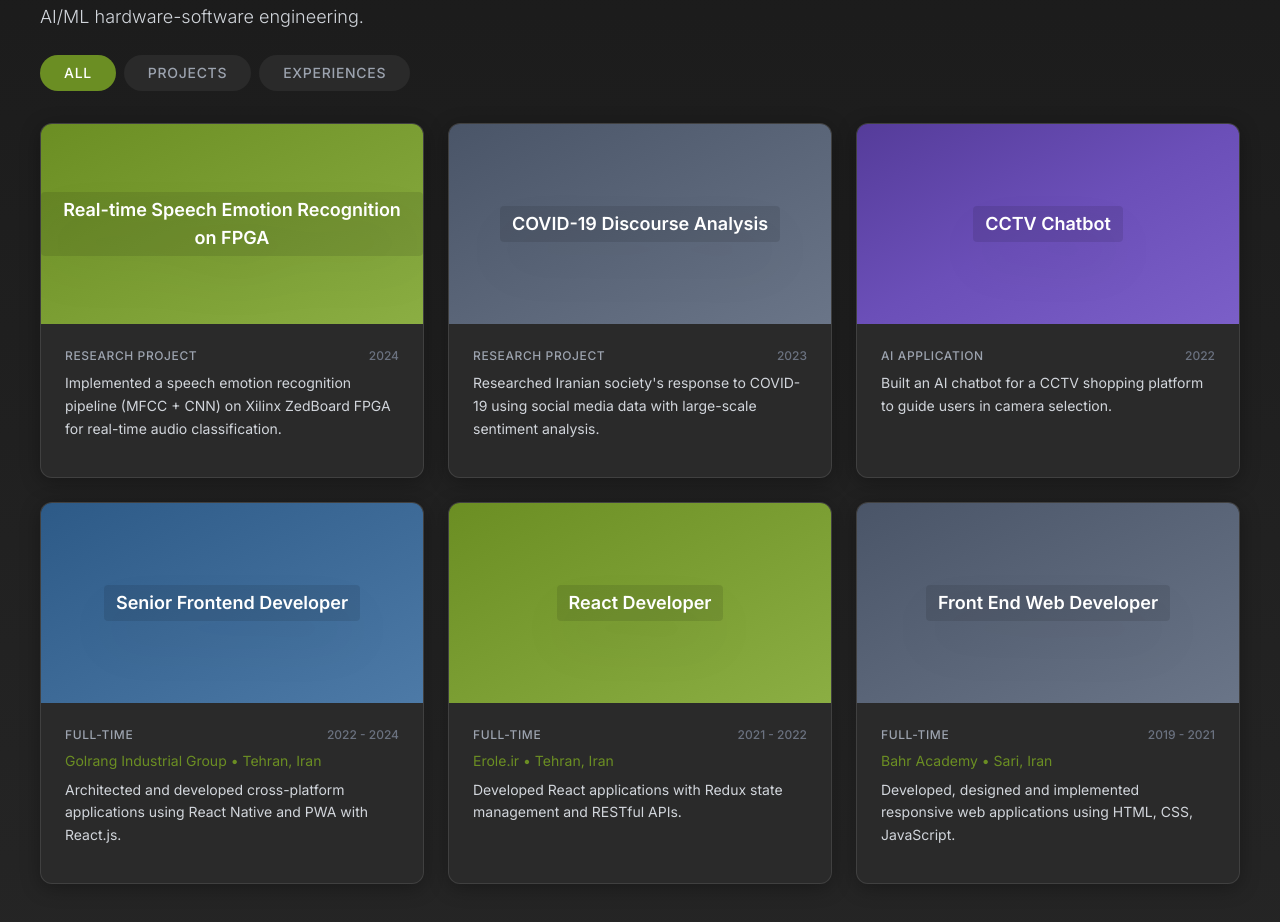
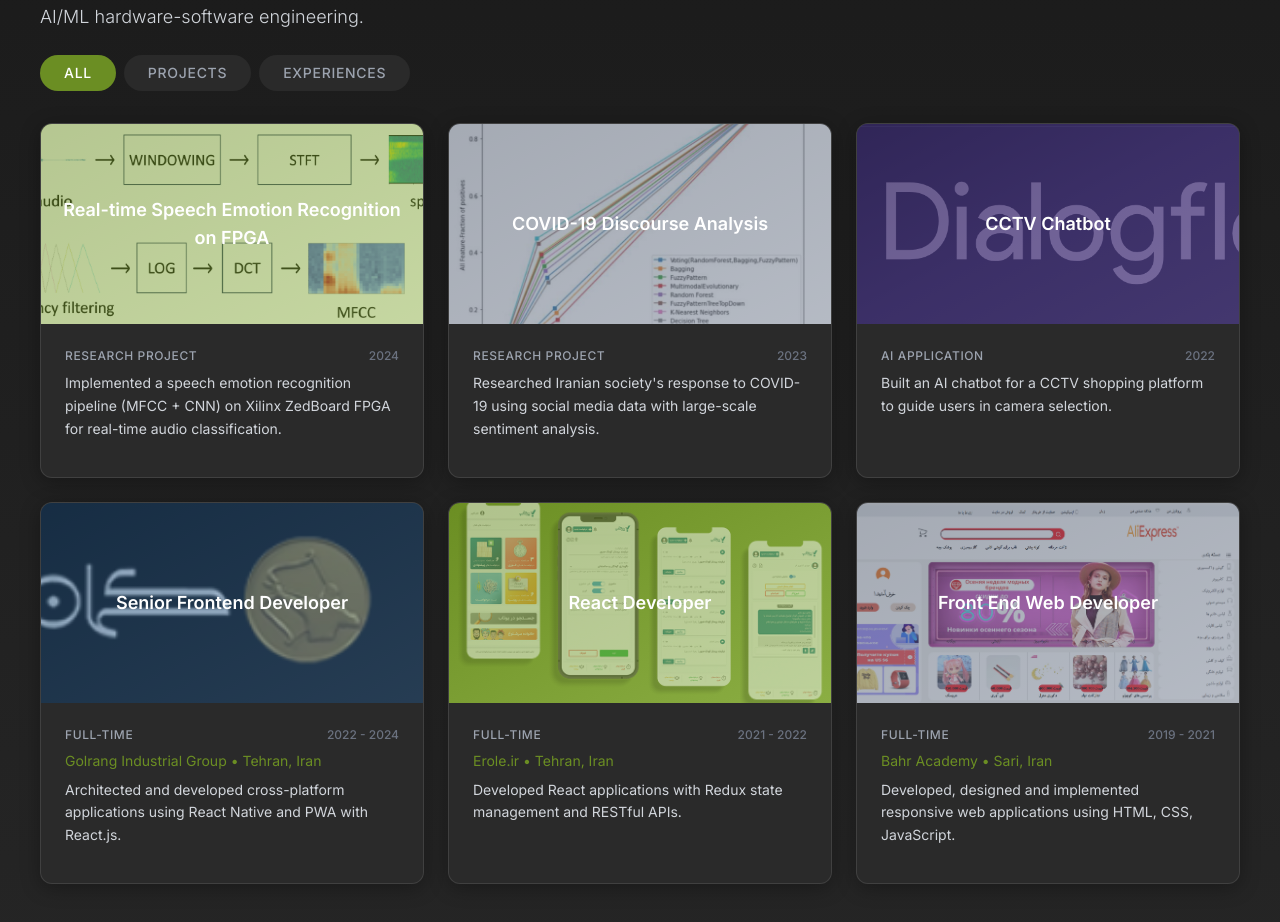
Before and after one commit to nzrnaghme/Cursor, a React (Vite) app: page / in a window 1280 px wide. Shown: the part 2188-3110 px from the top of the page. Built offline with nearby package versions, Linux system fonts and the light colour scheme.

Commit message:
Update project images and opacity settings

```diff
--- a/index.html
+++ b/index.html
@@ -2,7 +2,7 @@
 <html lang="en">
   <head>
     <meta charset="UTF-8" />
-    <link rel="icon" type="image/svg+xml" href="/favicon.svg" />
+    <link rel="icon" type="image/svg+xml" href="/vite.svg" />
     <meta name="viewport" content="width=device-width, initial-scale=1.0" />
     <title>Melody Nazar - AI/ML Hardware-Software Engineer</title>
     <link rel="preconnect" href="https://fonts.googleapis.com">
--- a/src/App.tsx
+++ b/src/App.tsx
@@ -6,7 +6,6 @@ import About from './components/About'
 import Projects from './components/Projects'
 import Contact from './components/Contact'
 import Loading from './components/Loading'
-import ScrollToTop from './components/ScrollToTop'
 import './App.css'
 
 function App() {
@@ -66,7 +65,6 @@ function App() {
       <About />
       <Projects />
       <Contact />
-      <ScrollToTop />
     </div>
   )
 }
--- a/src/components/Projects.tsx
+++ b/src/components/Projects.tsx
@@ -53,8 +53,9 @@ const Projects = () => {
         'Manuscript in preparation',
         'Advisor: Prof. Shahnam Mirzaei'
       ],
-      hoverEmoji: '🎤',
-      hoverImage: '/images/project-speech-emotion.png'
+      image: '/images/project-speech-emotion.png',
+      hoverImage: '/images/project-speech-emotion.png',
+
     },
     {
       id: 2,
@@ -69,8 +70,8 @@ const Projects = () => {
         'Built NLP-based chatbot with Google Cloud',
         'Demo available on LinkedIn'
       ],
-      hoverEmoji: '📊',
       hoverImage: '/images/project-covid-analysis.png',
+      image: '/images/project-covid-analysis.png',
       link: 'https://www.linkedin.com/posts/naghme-nazar_machinelearning-nlp-datascience-ugcPost-7361228441074962434-s89Q?utm_source=share&utm_medium=member_desktop&rcm=ACoAACbyPb0Be82yiC7g1CitYj_zttwH1PBbPNM'
     },
     {
@@ -87,8 +88,8 @@ const Projects = () => {
         'GitHub: CCTV Chatbot'
       ],
       link: 'https://github.com/nzrnaghme/CCTV',
-      hoverEmoji: '🤖',
       hoverImage: '/images/project-cctv-chatbot.png',
+      image: '/images/project-cctv-chatbot.png'
       // hoverVideo: './public/cctv-chatbot-video.mp4'
     },
     // Experiences
@@ -109,8 +110,8 @@ const Projects = () => {
         'Reduced bugs by 25% through better processes',
         'Migrated legacy systems to Vue.js, improving performance by 30%'
       ],
-      hoverEmoji: '💼',
       hoverImage: '/images/experience-golrang.png',
+      image: '/images/experience-golrang.png',
       link: 'https://www.kaman.io/',
     },
     {
@@ -128,8 +129,9 @@ const Projects = () => {
         'Applied code-splitting and lazy loading, optimizing application performance',
         'Worked with modern React patterns and best practices'
       ],
-      hoverEmoji: '⚛️',
-      hoverImage: '/images/experience-erole.png'
+      hoverImage: '/images/experience-erole.png',
+      image: '/images/experience-erole.png'
+
     },
     {
       id: 6,
@@ -146,8 +148,8 @@ const Projects = () => {
         'Collaborated with UI/UX designers to ensure modern, intuitive designs',
         'Built responsive and accessible web applications'
       ],
-      hoverEmoji: '🌐',
       hoverImage: '/images/experience-bahr.png',
+      image: '/images/experience-bahr.png',
       link: 'https://www.bahracademy.co.uk/',
     }
   ]
@@ -225,16 +227,13 @@ const Projects = () => {
                     index % 4 === 2 ? 'bg-gradient-to-br from-[#553c9a] via-[#6b4fb8] to-[#7b5fc8]' :
                     'bg-gradient-to-br from-[#2d5a87] via-[#3d6a97] to-[#4d7aa7]'
                   }`}>
-                    {/* Background image - opacity 0.5 normally, 1 on hover */}
+                    {/* Background image - always visible with opacity 1 */}
                     {item.image && (
                       <img
                         src={item.image.startsWith('/') ? item.image : `/${item.image}`}
                         alt={item.title}
-                        className={`absolute inset-0 w-full h-full object-cover z-0 transition-opacity duration-300 ${
-                          hoveredItem === item.id ? 'opacity-100' : 'opacity-50'
-                        }`}
+                        className="absolute inset-0 w-full h-full object-cover opacity-50 z-0"
                         loading="lazy"
-                        style={{ display: 'block' }}
                         onError={(e) => {
                           // Don't hide, show gradient background instead
                           (e.target as HTMLImageElement).style.opacity = '0'
@@ -242,28 +241,16 @@ const Projects = () => {
                       />
                     )}
 
-                    {/* Title - visible normally, hidden on hover */}
+                    {/* Hover content - emoji, video, or picture (desktop only) */}
+                    <AnimatePresence mode="wait">
+                      {hoveredItem === item.id ? (
                         <motion.div
-                      initial={{ opacity: 1 }}
-                      animate={{
-                        opacity: hoveredItem === item.id ? 0 : 1
-                      }}
-                      transition={{ duration: 0.3 }}
-                      className="absolute inset-0 flex items-center justify-center z-[1] pointer-events-none"
-                    >
-                      <div className="text-white text-base sm:text-lg font-semibold text-center px-3 py-1 rounded drop-shadow-2xl bg-black/20 md:bg-black/10">
-                        {item.title}
-                      </div>
-                    </motion.div>
-
-                    {/* Hover content - emoji, video, or picture (desktop only) */}
-                    {hoveredItem === item.id && (
-                      <motion.div
+                          key="hover-content"
                           initial={{ opacity: 0, scale: 0.8 }}
                           animate={{ opacity: 1, scale: 1 }}
                           exit={{ opacity: 0, scale: 0.8 }}
                           transition={{ duration: 0.3 }}
-                        className="absolute inset-0 flex items-center justify-center z-10 hidden md:flex"
+                          className="absolute inset-0 flex items-center justify-center bg-black/30 backdrop-blur-sm hidden md:flex z-10"
                         >
                           {item.hoverVideo ? (
                             <video
@@ -289,7 +276,18 @@ const Projects = () => {
                             <div className="text-4xl md:text-6xl lg:text-8xl">{item.hoverEmoji}</div>
                           ) : null}
                         </motion.div>
+                      ) : (
+                        <motion.div
+                          key="title"
+                          initial={{ opacity: 0 }}
+                          animate={{ opacity: 1 }}
+                          exit={{ opacity: 0 }}
+                          className="absolute inset-0 flex items-center justify-center bg-black/20 md:bg-transparent z-10"
+                        >
+                          <div className="text-white text-base sm:text-lg font-semibold text-center px-4">{item.title}</div>
+                        </motion.div>
                       )}
+                    </AnimatePresence>
                   </div>
 
                   {/* Content Section */}
--- a/src/components/ScrollToTop.tsx
+++ /dev/null
@@ -1,61 +0,0 @@
-import { useState, useEffect } from 'react'
-import { motion, AnimatePresence } from 'framer-motion'
-
-const ScrollToTop = () => {
-  const [isVisible, setIsVisible] = useState(false)
-
-  useEffect(() => {
-    const toggleVisibility = () => {
-      if (window.pageYOffset > 300) {
-        setIsVisible(true)
-      } else {
-        setIsVisible(false)
-      }
-    }
-
-    window.addEventListener('scroll', toggleVisibility)
-    return () => window.removeEventListener('scroll', toggleVisibility)
-  }, [])
-
-  const scrollToTop = () => {
-    window.scrollTo({
-      top: 0,
-      behavior: 'smooth'
-    })
-  }
-
-  return (
-    <AnimatePresence>
-      {isVisible && (
-        <motion.button
-          initial={{ opacity: 0, scale: 0 }}
-          animate={{ opacity: 1, scale: 1 }}
-          exit={{ opacity: 0, scale: 0 }}
-          transition={{ duration: 0.3 }}
-          onClick={scrollToTop}
-          className="fixed bottom-8 right-8 z-[999] w-12 h-12 rounded-full bg-[#6b8e23] text-white flex items-center justify-center shadow-lg hover:bg-[#556b2f] transition-colors cursor-pointer"
-          whileHover={{ scale: 1.1 }}
-          whileTap={{ scale: 0.9 }}
-          aria-label="Scroll to top"
-        >
-          <svg
-            xmlns="http://www.w3.org/2000/svg"
-            className="w-6 h-6"
-            fill="none"
-            viewBox="0 0 24 24"
-            stroke="currentColor"
-          >
-            <path
-              strokeLinecap="round"
-              strokeLinejoin="round"
-              strokeWidth={2}
-              d="M5 10l7-7m0 0l7 7m-7-7v18"
-            />
-          </svg>
-        </motion.button>
-      )}
-    </AnimatePresence>
-  )
-}
-
-export default ScrollToTop
```
Also changed, not shown: public/favicon.svg (deleted). Lines whose indentation alone changed are shown as unchanged.
